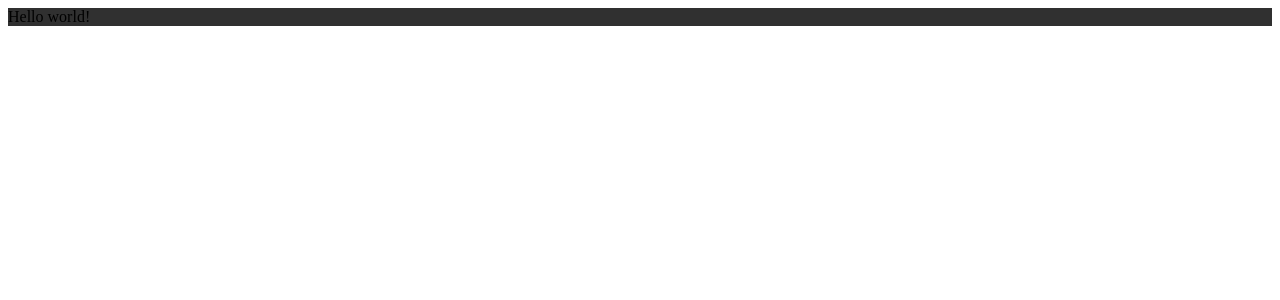
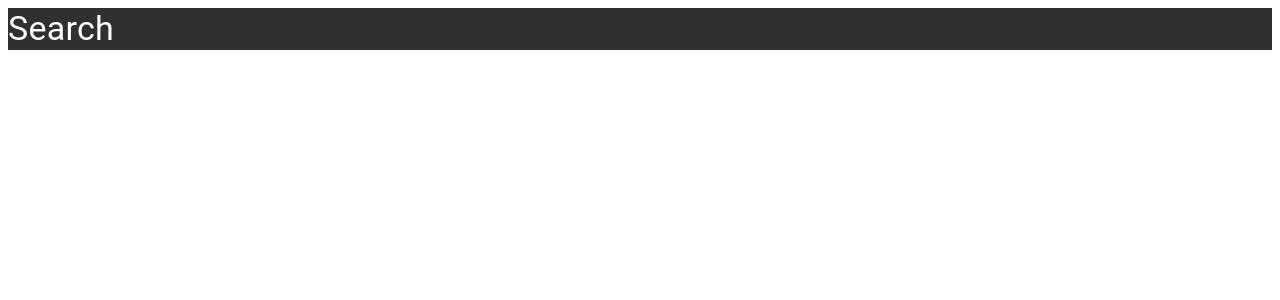
Before and after one commit to tvolk131/fdr-finder, a React app in the folder client/: page / in a window 1280 px wide. Shown: the top 300 px of the page. Built offline with nearby package versions, Linux system fonts and the light colour scheme; the HTML template or start-up script is replaced by a standard one.

Commit message:
Add empty search page component

```diff
--- a/client/src/app.tsx
+++ b/client/src/app.tsx
@@ -7,6 +7,7 @@ import {
   Theme
 } from '@material-ui/core/styles';
 import * as React from 'react';
+import SearchPage from './pages/searchPage';
 
 const useStyles = makeStyles((theme: Theme) =>
   createStyles({
@@ -26,7 +27,7 @@ const SubApp = () => {
       {/* This meta tag makes the mobile experience
       much better by preventing text from being tiny. */}
       <meta name='viewport' content='width=device-width, initial-scale=1.0'/>
-      <div>Hello world!</div>
+      <SearchPage/>
     </div>
   );
 };
--- /dev/null
+++ b/client/src/pages/searchPage.tsx
@@ -0,0 +1,12 @@
+import {Typography} from '@material-ui/core';
+import * as React from 'react';
+
+const SearchPage = () => {
+  return (
+    <div>
+      <Typography variant={'h4'}>Search</Typography>
+    </div>
+  );
+};
+
+export default SearchPage;
```
